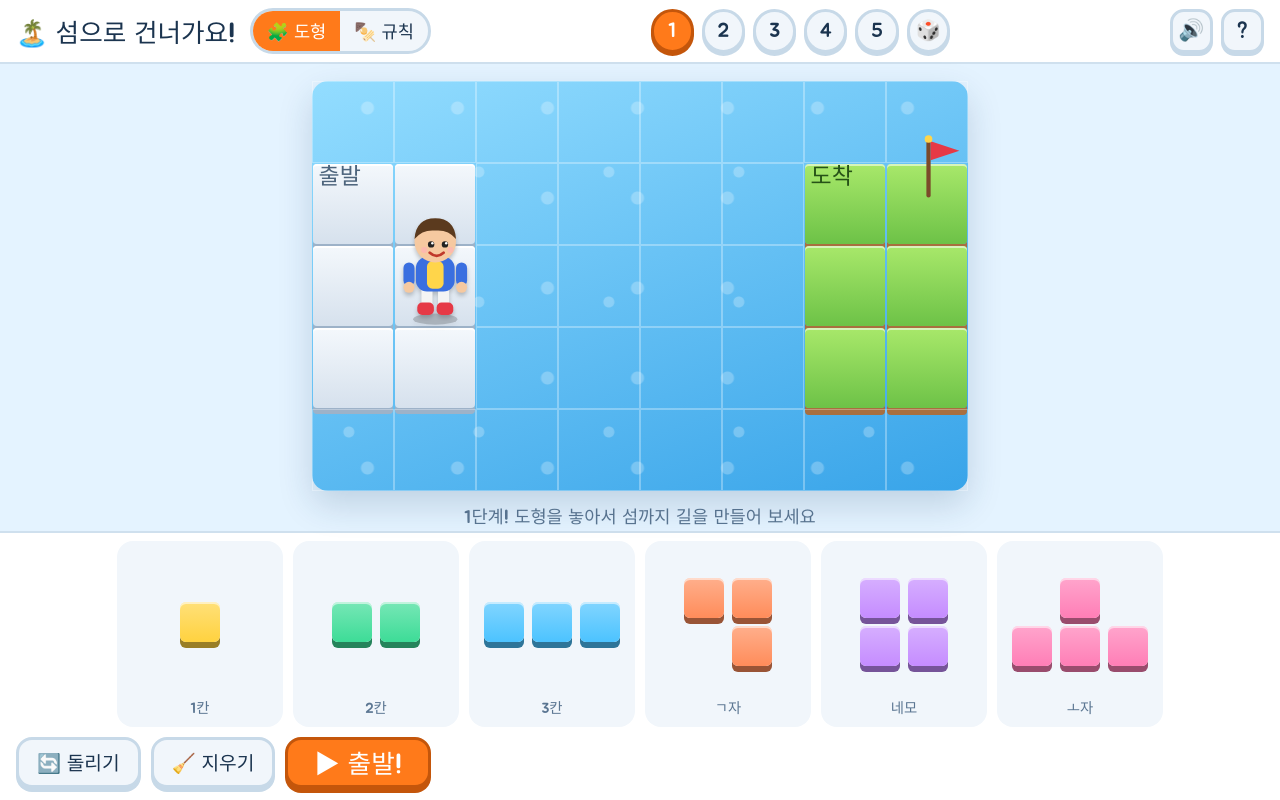
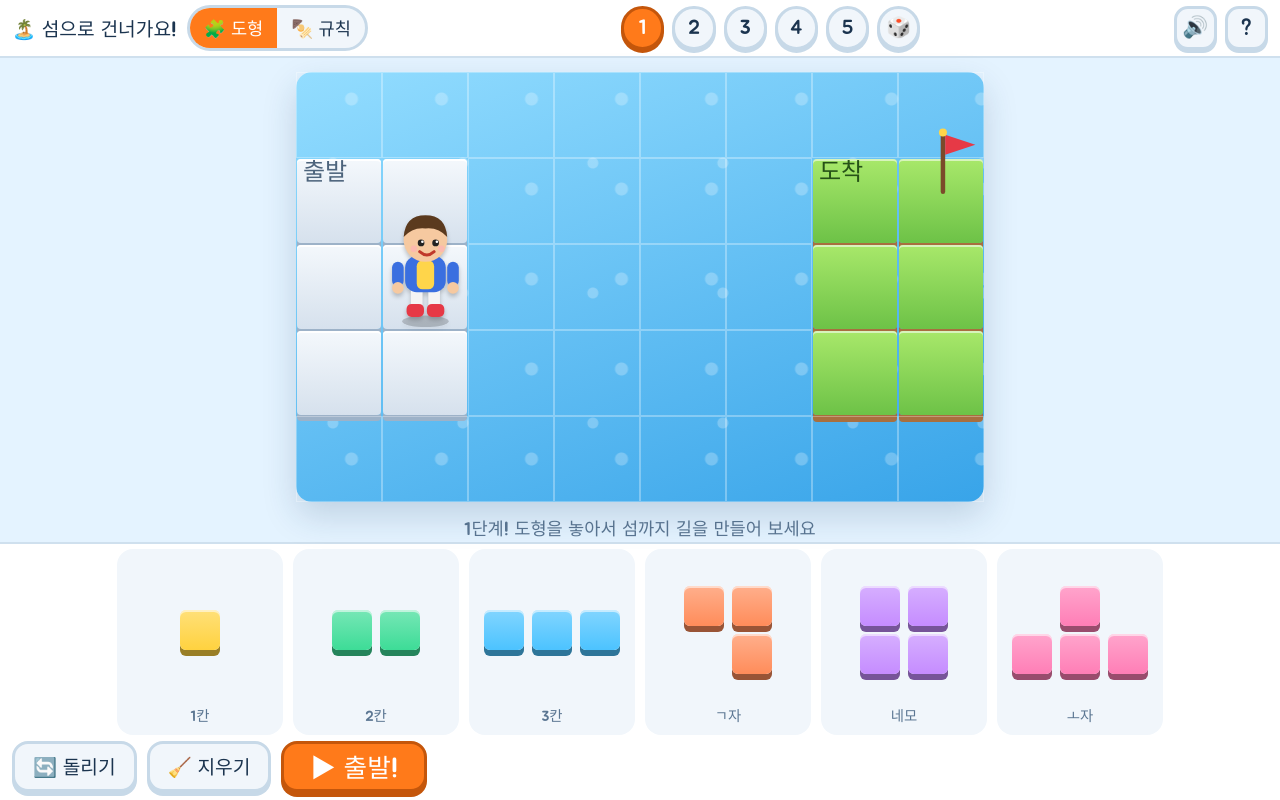
Before and after one commit to jilreogel8861/yds0929, a plain HTML site: page island-path-game.html in a window 1280 px wide. Drawn offline with Linux system fonts and the light colour scheme.

Commit message:
Update island-path-game.html

```diff
--- a/island-path-game.html
+++ b/island-path-game.html
@@ -44,17 +44,17 @@
   --btn:#1f3348;--btn-border:#37536f;--btn-text:#eaf3fb;--sel-bg:#3d2a17;
   --shadow:0 14px 34px rgba(0,0,0,.5);
 }
-html{height:100%;scroll-padding-top:env(safe-area-inset-top,0px)}
+html{height:100vh;height:100dvh;min-height:0;scroll-padding-top:env(safe-area-inset-top,0px)}
 *,*::before,*::after{box-sizing:border-box}
-body{height:100%;margin:0;background:var(--bg);color:var(--text);font-family:var(--font);overflow:hidden;touch-action:manipulation;-webkit-tap-highlight-color:transparent;-webkit-touch-callout:none;user-select:none;-webkit-user-select:none}
+body{height:100vh;height:100dvh;margin:0;background:var(--bg);color:var(--text);font-family:var(--font);overflow:hidden;touch-action:manipulation;-webkit-tap-highlight-color:transparent;-webkit-touch-callout:none;user-select:none;-webkit-user-select:none}
 [hidden]{display:none!important}
 button{font-family:inherit}
 button:focus-visible{outline:4px solid #ffb703;outline-offset:2px}
-#app{height:100%;display:flex;flex-direction:column}
+#app{height:100vh;height:100dvh;max-height:100dvh;display:flex;flex-direction:column;overflow:hidden}
 
 /* ---------- 상단 ---------- */
-.topbar{display:flex;align-items:center;gap:8px 14px;padding:8px 16px;background:var(--panel);border-bottom:2px solid var(--panel-border);flex-wrap:wrap}
-.title{font-size:clamp(20px,3.2vmin,34px);white-space:nowrap}
+.topbar{display:flex;align-items:center;gap:4px 10px;padding:5px 12px;background:var(--panel);border-bottom:2px solid var(--panel-border);flex-wrap:wrap}
+.title{font-size:clamp(16px,2.4vmin,28px);white-space:nowrap}
 .modes{display:flex;border:3px solid var(--btn-border);border-radius:999px;overflow:hidden;background:var(--btn)}
 .mode{border:0;background:transparent;color:var(--btn-text);font-size:clamp(14px,2.2vmin,24px);padding:0 14px;height:clamp(36px,5vmin,56px);cursor:pointer;white-space:nowrap}
 .mode.active{background:var(--accent);color:#fff}
@@ -66,33 +66,33 @@ button:focus-visible{outline:4px solid #ffb703;outline-offset:2px}
 .iconbtn{width:clamp(38px,5.4vmin,62px);height:clamp(38px,5.4vmin,62px);border-radius:14px;border:3px solid var(--btn-border);background:var(--btn);color:var(--btn-text);font-size:clamp(16px,2.6vmin,28px);cursor:pointer;padding:0;box-shadow:0 3px 0 var(--btn-border)}
 
 /* ---------- 규칙 카드 ---------- */
-.rulebar{display:flex;align-items:center;justify-content:center;gap:12px;padding:10px 16px 0;flex-wrap:wrap}
-.rulecard{display:flex;align-items:center;gap:14px;background:#fff8ea;border:3px solid #e6c89a;border-radius:18px;padding:6px 18px;box-shadow:0 4px 0 #d9b57a;color:#8a5a2b}
+.rulebar{display:flex;align-items:center;justify-content:center;gap:6px 12px;padding:6px 12px 0;flex-wrap:nowrap;max-height:22vh;overflow:hidden}
+.rulecard{display:flex;align-items:center;gap:8px;background:#fff8ea;border:3px solid #e6c89a;border-radius:14px;padding:4px 12px;box-shadow:0 3px 0 #d9b57a;color:#8a5a2b;min-width:0;overflow:hidden}
 .rulecard.flash{animation:flash .6s}
 @keyframes flash{0%,100%{border-color:#e6c89a;background:#fff8ea}30%,70%{border-color:var(--bad);background:#ffe3e3}}
 .rulecard-title{display:flex;flex-direction:column;align-items:center;gap:2px;white-space:nowrap}
 .rulecard-title .t1{font-size:clamp(14px,2.2vmin,24px)}
 .rulecard-title .t2{font-size:clamp(11px,1.7vmin,18px);opacity:.8}
-.skewer{--sk:clamp(30px,4.8vmin,58px);--pt:clamp(18px,2.7vmin,30px);--pb:clamp(16px,2.3vmin,26px);position:relative;display:flex;align-items:center;gap:clamp(6px,1.1vmin,16px);padding:var(--pt) 12px var(--pb) 22px}
+.skewer{--sk:clamp(22px,3vmin,38px);--pt:clamp(10px,1.6vmin,18px);--pb:clamp(8px,1.3vmin,14px);position:relative;display:flex;align-items:center;gap:clamp(4px,0.7vmin,10px);padding:var(--pt) 8px var(--pb) 16px;flex-shrink:0}
 .skewer::before{content:"";position:absolute;left:8px;right:8px;top:calc(var(--pt) + var(--sk)/2);transform:translateY(-50%);height:clamp(8px,1.1vmin,12px);background:linear-gradient(#c98a4b,#9c6432);border-radius:6px;box-shadow:0 2px 0 #7a4a20}
 .skewer::after{content:"";position:absolute;left:-4px;top:calc(var(--pt) + var(--sk)/2);transform:translateY(-50%);border-top:8px solid transparent;border-bottom:8px solid transparent;border-right:14px solid #9c6432}
 .sk-item{position:relative;display:flex;flex-direction:column;align-items:center;z-index:1}
 .sk-item .ico{width:var(--sk);height:var(--sk);border-radius:50%}
 .sk-item .ico svg{width:100%;height:100%;display:block}
-.sk-item .nm{position:absolute;top:100%;margin-top:2px;font-size:clamp(11px,1.7vmin,18px);line-height:1;white-space:nowrap}
+.sk-item .nm{position:absolute;top:100%;margin-top:1px;font-size:clamp(9px,1.2vmin,13px);line-height:1;white-space:nowrap}
 .sk-item.next .ico{box-shadow:0 0 0 4px var(--accent),0 0 0 8px rgba(255,122,26,.25);background:#fff}
-.sk-item.next::before{content:"다음 ▼";position:absolute;top:calc(-1 * var(--pt));left:50%;font-size:clamp(12px,1.9vmin,21px);color:var(--accent-dark);white-space:nowrap;animation:nudge .8s ease-in-out infinite}
+.sk-item.next::before{content:"다음 ▼";position:absolute;top:calc(-1 * var(--pt));left:50%;font-size:clamp(9px,1.3vmin,15px);color:var(--accent-dark);white-space:nowrap;animation:nudge .8s ease-in-out infinite}
 @keyframes nudge{0%,100%{transform:translate(-50%,0)}50%{transform:translate(-50%,-4px)}}
 .sk-dots{font-size:clamp(20px,3.2vmin,34px);line-height:1;z-index:1;padding-bottom:6px}
 
 /* ---------- 바다와 판 ---------- */
-.stage{flex:1;min-height:0;display:flex;align-items:center;justify-content:center;padding:14px 16px 6px}
+.stage{flex:1;min-height:0;display:flex;align-items:center;justify-content:center;padding:6px 10px 4px}
 .board{
   --cell:48px;--gap:3px;--rad:8px;
   position:relative;display:grid;
   grid-template-columns:repeat(var(--cols),var(--cell));
   grid-template-rows:repeat(var(--rows),var(--cell));
-  border-radius:16px;box-shadow:var(--shadow);touch-action:none;
+  border-radius:16px;box-shadow:var(--shadow);touch-action:none;flex-shrink:0;
   background:
     radial-gradient(circle at 20% 30%,var(--wave) 0 6px,transparent 7px),
     radial-gradient(circle at 70% 70%,var(--wave) 0 5px,transparent 6px),
@@ -152,9 +152,9 @@ button:focus-visible{outline:4px solid #ffb703;outline-offset:2px}
 .bubble.show{opacity:1;transform:translateX(-50%) scale(1)}
 
 /* ---------- 메시지와 아래쪽 ---------- */
-.msgbar{min-height:calc(var(--fs)*1.7);text-align:center;font-size:var(--fs);color:var(--muted);padding:2px 12px}
+.msgbar{min-height:calc(var(--fs)*1.3);text-align:center;font-size:var(--fs);color:var(--muted);padding:1px 12px}
 .msgbar.warn{color:var(--bad)}
-.dock{display:flex;align-items:center;gap:10px 14px;padding:8px 16px 12px;background:var(--panel);border-top:2px solid var(--panel-border);flex-wrap:wrap}
+.dock{display:flex;align-items:center;gap:6px 10px;padding:5px 12px 8px;background:var(--panel);border-top:2px solid var(--panel-border);flex-wrap:wrap}
 .palette{display:flex;gap:10px;flex-wrap:wrap;align-items:center;justify-content:center;flex:1 1 auto}
 .palette.pulse{animation:pulse .6s ease-out}
 @keyframes pulse{0%,100%{transform:scale(1)}50%{transform:scale(1.05)}}
```
